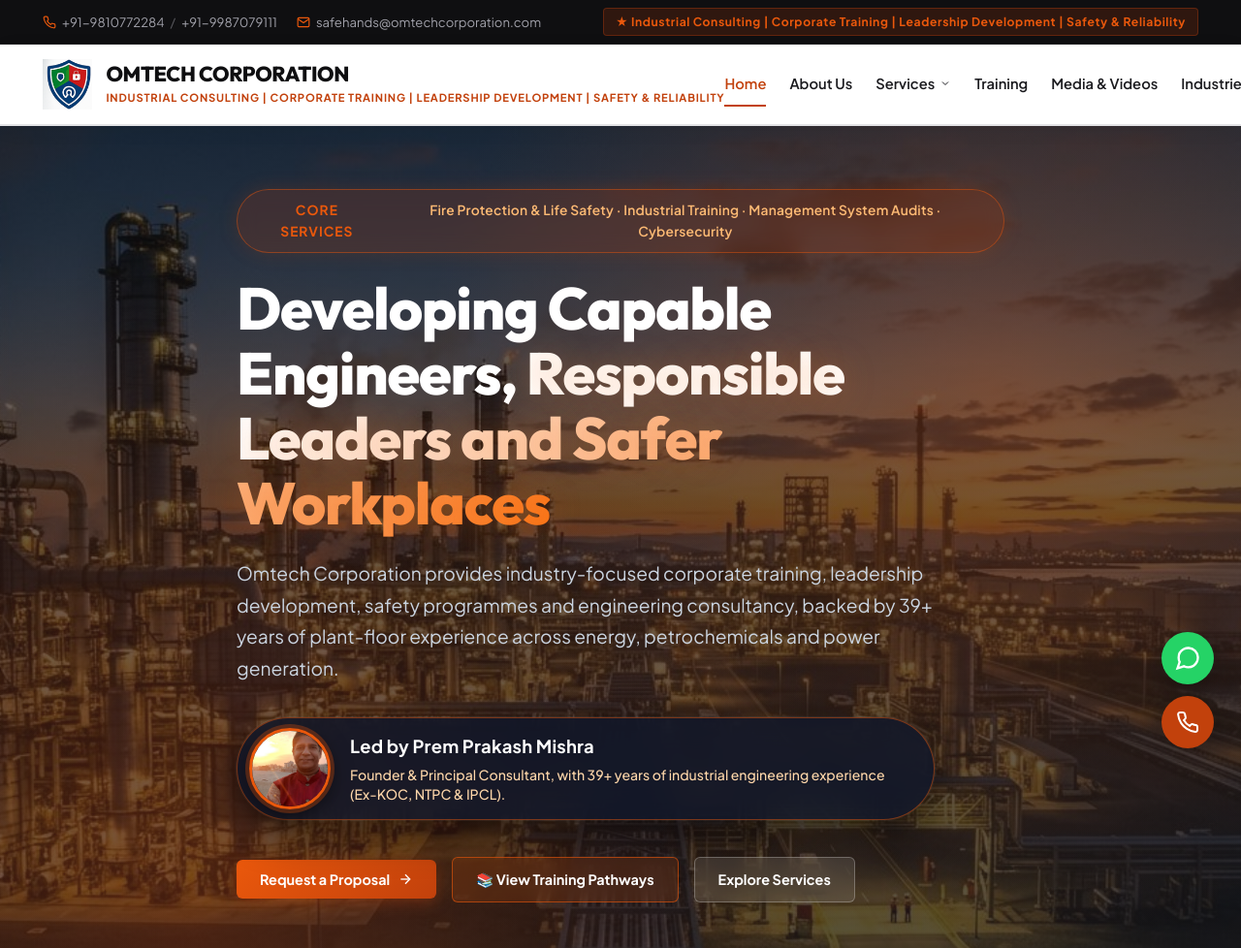
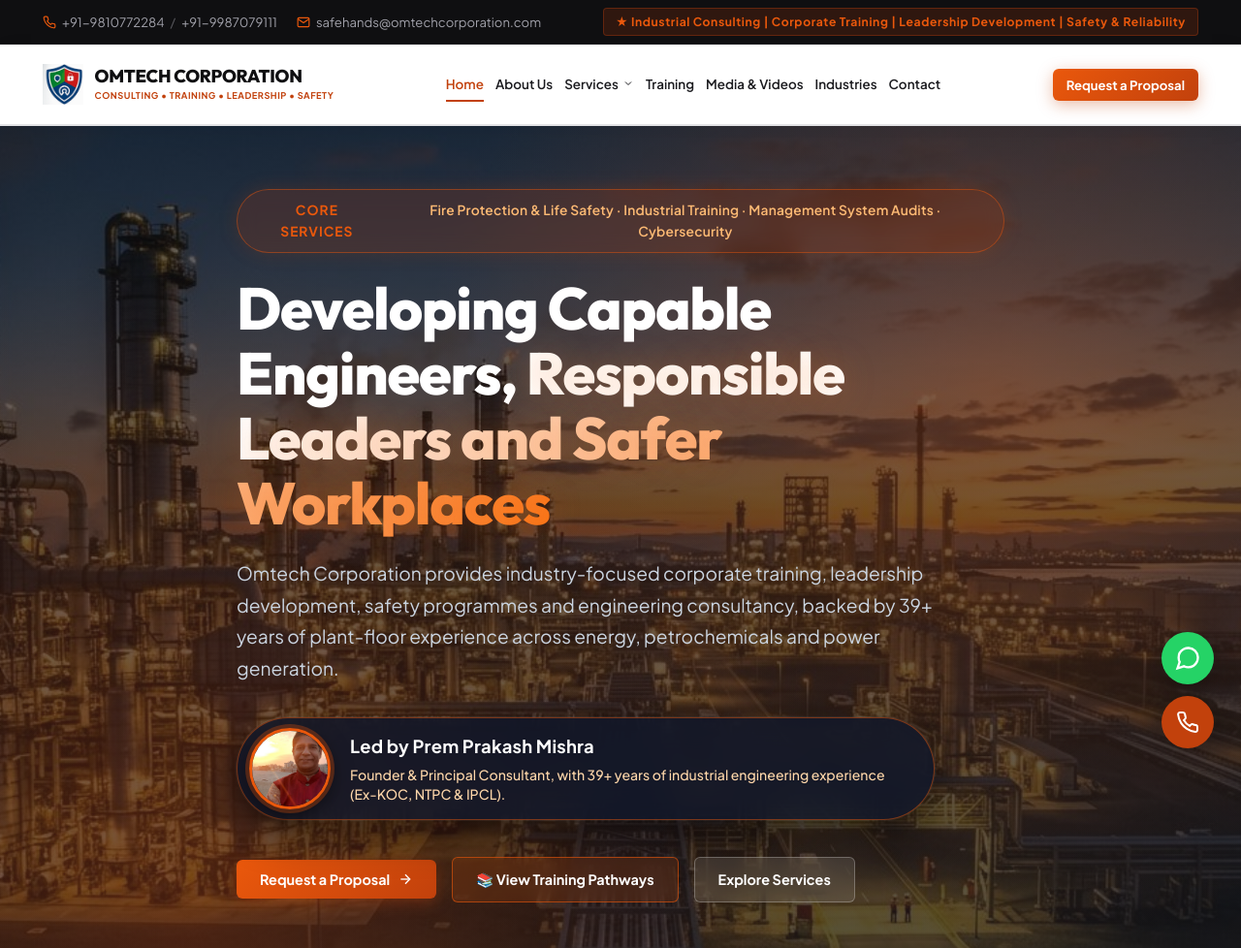
Before and after one commit to prashantsingh15/omtekcorp, a plain HTML site: page index.html in a window 1280 px wide. Shown: the top 978 px of the page at 97% size. Drawn offline with Linux system fonts and the light colour scheme.

Commit message:
fix(nav): compact brand tagline under logo to prevent navbar truncation on desktop & laptop screens

```diff
--- a/index.html
+++ b/index.html
@@ -15,7 +15,7 @@
   <link rel="preconnect" href="https://fonts.gstatic.com" crossorigin>
   <link href="https://fonts.googleapis.com/css2?family=Outfit:wght@400;500;600;700;800&family=Plus+Jakarta+Sans:wght@400;500;600;700&display=swap" rel="stylesheet">
 
-  <link rel="stylesheet" href="style.css?v=3.2">
+  <link rel="stylesheet" href="style.css?v=3.5">
 </head>
 <body>
 
@@ -51,7 +51,7 @@
         <img decoding="async" src="assets/images/omtech-logo.png" alt="Omtech Corporation Logo">
         <div class="brand-text">
           <span class="brand-name">OMTECH CORPORATION</span>
-          <span class="brand-tagline">Industrial Consulting | Corporate Training | Leadership Development | Safety & Reliability</span>
+          <span class="brand-tagline">Consulting • Training • Leadership • Safety</span>
         </div>
       </a>
 
@@ -1178,7 +1178,7 @@
           <img loading="lazy" decoding="async" src="assets/images/omtech-logo.png" alt="Omtech Corporation Logo">
           <div class="brand-text">
             <span class="brand-name" style="color: #ffffff;">OMTECH CORPORATION</span>
-            <span class="brand-tagline">Industrial Consulting | Corporate Training | Leadership Development | Safety & Reliability</span>
+            <span class="brand-tagline">Consulting • Training • Leadership • Safety</span>
           </div>
         </div>
         <p class="footer-desc">
--- a/style.css
+++ b/style.css
@@ -208,12 +208,13 @@ button, input, select, textarea {
 .brand-logo {
   display: flex;
   align-items: center;
-  gap: 14px;
+  gap: 12px;
   flex-shrink: 0;
+  max-width: 320px;
 }
 
 .brand-logo img {
-  height: 52px;
+  height: 48px;
   width: auto;
   object-fit: contain;
 }
@@ -221,32 +222,35 @@ button, input, select, textarea {
 .brand-text {
   display: flex;
   flex-direction: column;
+  justify-content: center;
 }
 
 .brand-name {
   font-family: var(--font-heading);
-  font-size: 1.35rem;
+  font-size: 1.25rem;
   font-weight: 800;
   color: #0f0f11;
-  letter-spacing: -0.4px;
+  letter-spacing: -0.3px;
   line-height: 1.1;
   white-space: nowrap;
 }
 
 .brand-tagline {
-  font-size: 0.7rem;
+  font-size: 0.65rem;
   font-weight: 700;
   color: #c2410c;
   text-transform: uppercase;
-  letter-spacing: 0.8px;
-  margin-top: 3px;
+  letter-spacing: 0.5px;
+  margin-top: 2px;
   white-space: nowrap;
+  overflow: hidden;
+  text-overflow: ellipsis;
 }
 
 .nav-menu {
   display: flex;
   align-items: center;
-  gap: 24px;
+  gap: 18px;
   flex-wrap: nowrap;
   flex-shrink: 0;
 }
@@ -257,13 +261,13 @@ button, input, select, textarea {
 }
 
 .nav-link {
-  font-size: 0.92rem;
+  font-size: 0.88rem;
   font-weight: 600;
   color: #1a1a1e;
-  padding: 10px 0;
-  display: flex;
-  align-items: center;
-  gap: 5px;
+  padding: 8px 0;
+  display: flex;
+  align-items: center;
+  gap: 4px;
   white-space: nowrap;
   transition: var(--transition);
   border-bottom: 2px solid transparent;
@@ -1919,22 +1923,52 @@ body.modal-open .floating-actions-hub {
   }
 }
 
-@media (max-width: 1240px) and (min-width: 992px) {
+@media (max-width: 1366px) and (min-width: 992px) {
+  .nav-container {
+    gap: 12px;
+  }
   .nav-menu {
-    gap: 16px;
+    gap: 12px;
   }
   .nav-link {
-    font-size: 0.88rem;
+    font-size: 0.84rem;
+    padding: 6px 0;
+  }
+  .brand-logo img {
+    height: 42px;
   }
   .brand-name {
-    font-size: 1.18rem;
+    font-size: 1.15rem;
   }
   .brand-tagline {
-    font-size: 0.64rem;
+    font-size: 0.58rem;
   }
   .nav-actions .btn {
     padding: 8px 14px;
-    font-size: 0.84rem;
+    font-size: 0.82rem;
+    white-space: nowrap;
+  }
+}
+
+@media (max-width: 1120px) and (min-width: 992px) {
+  .nav-menu {
+    gap: 8px;
+  }
+  .nav-link {
+    font-size: 0.8rem;
+  }
+  .brand-logo img {
+    height: 38px;
+  }
+  .brand-name {
+    font-size: 1.05rem;
+  }
+  .brand-tagline {
+    font-size: 0.54rem;
+  }
+  .nav-actions .btn {
+    padding: 7px 10px;
+    font-size: 0.78rem;
   }
 }
 
```
Also changed, not shown: about.html (+2 -2 lines), admin.html (+1 -1 lines), contact.html (+2 -2 lines), corporate-training.html (+2 -2 lines), cyber-security.html (+2 -2 lines), fire-gas-systems.html (+3 -3 lines), future-leaders.html (+3 -3 lines), gallery.html (+2 -2 lines), hse-process-safety.html (+3 -3 lines), industries.html (+2 -2 lines), privacy.html (+2 -2 lines), safety-training.html (+3 -3 lines), services.html (+2 -2 lines), terms.html (+2 -2 lines), 2 more files.
